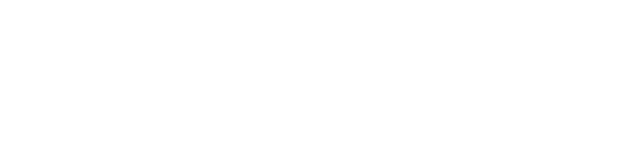
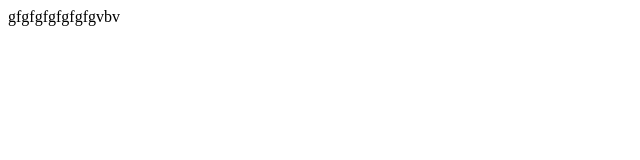
Before and after one commit to glebkrivenko/lesson1, a plain HTML site: page index.html in a window 1280 px wide. Shown: the whole page, without its empty margins (0-640 px from the left). Drawn offline with Linux system fonts and the light colour scheme.

Commit message:
initia commit

```diff
--- a/index.html
+++ b/index.html
@@ -8,7 +8,7 @@
 </head>
 
 <body>
-
+    <div>gfgfgfgfgfgfgvbv</div>
 </body>
 
 </html>
```
